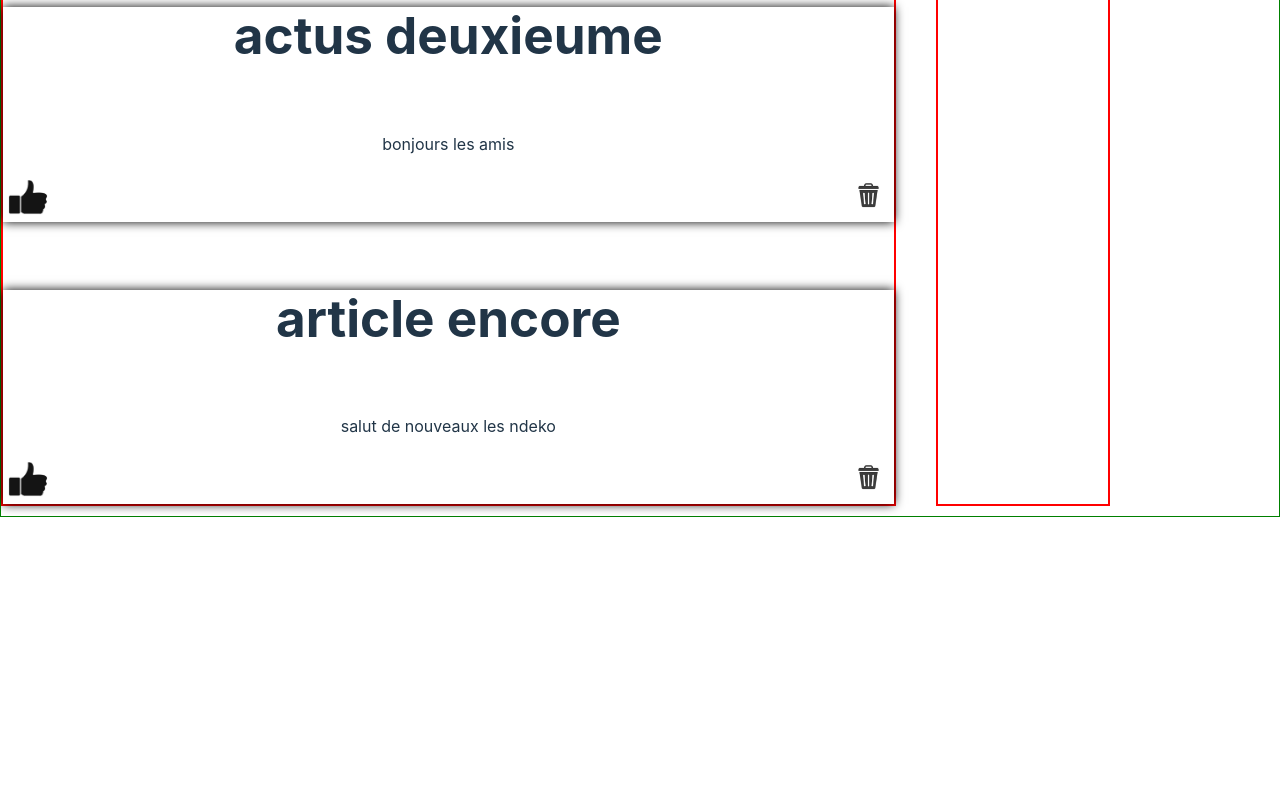
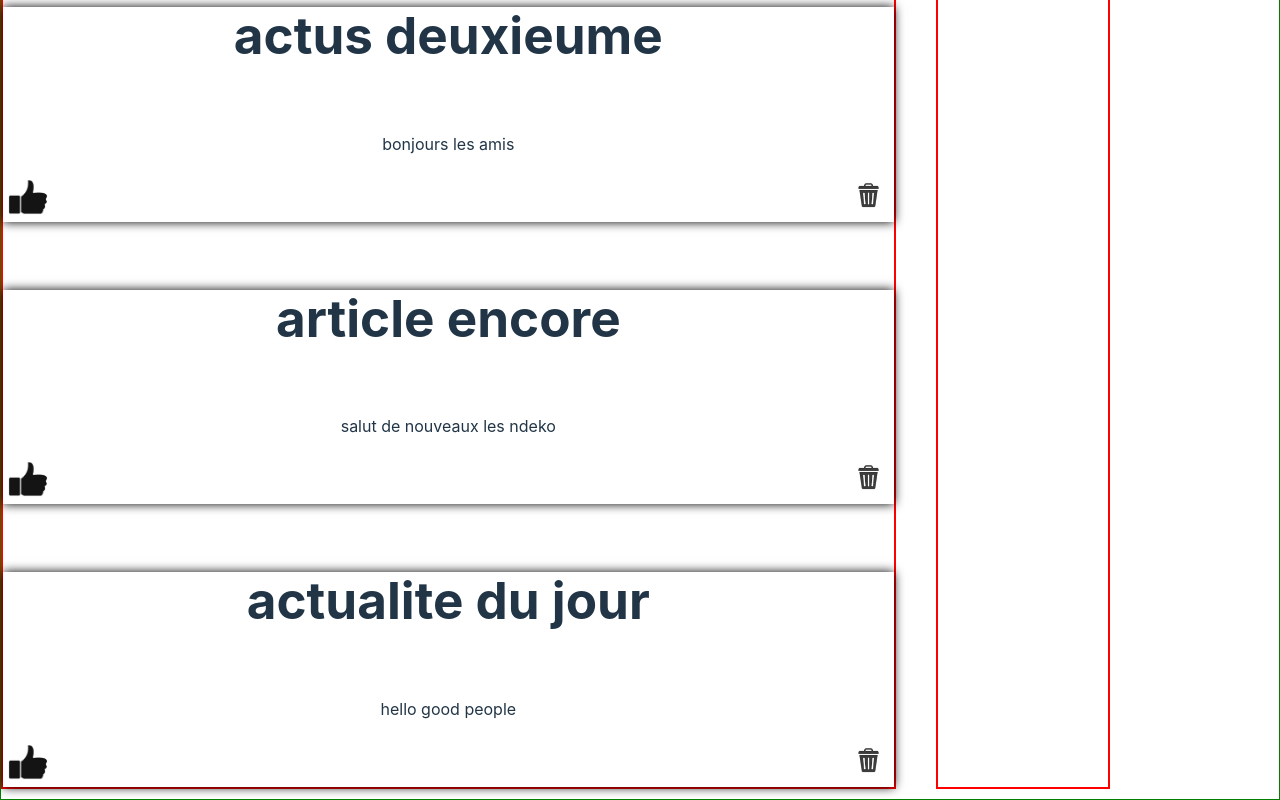
Before and after one commit to eray-mutabesha/redux-project, a React (Vite) app: page / in a window 1280 px wide. Shown: the part 955-1755 px from the top of the page. Before the commit the page ends 1472 px from the top, so only its background shows below. Built offline with nearby package versions, Linux system fonts and the light colour scheme; data requests are answered from the project's data file.

Commit message:
remove edit

```diff
--- a/db.json
+++ b/db.json
@@ -2,11 +2,13 @@
   "post": [
     {
       "titre": "actualite du jours",
-      "post": "exercitationem nostrum quaerat atque nobis beatae nemo perspiciatis exercitationem nostrum quaerat atque nobis beatae nemo perspiciatis totam.totam.exercitationem nostrum quaerat atque nobis beatae nemo perspiciatis totam.exercitationem nostrum quaerat atque nobis beatae nemo perspiciatis totam."
+      "post": "exercitationem nostrum quaerat atque nobis beatae nemo perspiciatis exercitationem nostrum quaerat atque nobis beatae nemo perspiciatis totam.totam.exercitationem nostrum quaerat atque nobis beatae nemo perspiciatis totam.exercitationem nostrum quaerat atque nobis beatae nemo perspiciatis totam.",
+      "id": "8ecb"
     },
     {
       "titre": "Nouveau",
-      "post": "exeostrum quaerat atqueuaerat atque neciatis totam."
+      "post": "exeostrum quaerat atqueuaerat atque neciatis totam.",
+      "id": "1a97"
     },
     {
       "id": "2c73",
@@ -19,13 +21,20 @@
       "titre": "article encore",
       "post": "salut de nouveaux les ndeko",
       "likes": 0
+    },
+    {
+      "id": "ae6f",
+      "titre": "actualite du jour",
+      "post": "hello good people",
+      "likes": 0
     }
   ],
   "user": [
     {
       "username": "Robert du bois",
       "age": "21",
-      "Like": 35
+      "Like": 35,
+      "id": "1774"
     }
   ]
 }
--- a/src/App.jsx
+++ b/src/App.jsx
@@ -26,9 +26,9 @@ function App() {
          ))}
          </section>
         <section>
-        {!isEmpty(users)&&users.map((auth, index)=>(
-        <Autheur user={auth} key={index}/>
-        ))}
+
+        <Autheur user={users} />
+
         </section>
         </section>
 
--- a/src/components/Autheur.jsx
+++ b/src/components/Autheur.jsx
@@ -1,13 +1,13 @@
 import React from 'react'
-
+import { isEmpty } from './Utils'
 function Autheur({user}) {
 
     console.log(user)
   return (
     <div className='auteur_div'>
     <img src="public\images\erayphoto.jpg" alt="profil" />
-    <h2>{user.username}</h2>
-    <h3>Like{user.Like>1?"s":""}:{user.Like}</h3>
+    <h2>{!isEmpty(user)&&user[0].username}</h2>
+    <h3>Like{!isEmpty(user)&&user[0].Like>1?"s":""}:{!isEmpty(user)&&user[0].Like}</h3>
   </div>
   )
 }
--- a/src/components/Post.jsx
+++ b/src/components/Post.jsx
@@ -1,17 +1,30 @@
 import React from 'react'
+import { useState } from 'react'
+
 
 
 
 const Post=({post})=> {
+const [editpost,setEditpost]=useState(false)
 
   return (
 
     <div className='all_post_div'>
      <h1>{post.titre}</h1>
-     <p>{post.post}</p>
+
+    {editpost ?(
+      <form action="">
+        <textarea autoFocus={true}  placeholder='edit' defaultValue={post.post}>
+
+        </textarea>
+        <button type='submit'>valder</button>
+      </form>
+    ):<p>{post.post}</p>}
+
     <div className='like_and_delete_images_div'>
      <img src="public\images\black_like.png" alt="likeImage" />
      <img src="public\images\deleteimage.png" alt="likeImage" />
+     {/* <img src="public\images\editPhoto.png"/> */}
     </div>
     </div>
 
```
Also changed, not shown: public/images/editPhoto.png (added), src/reducer/Post.reducer.jsx (line endings or trailing spaces).
